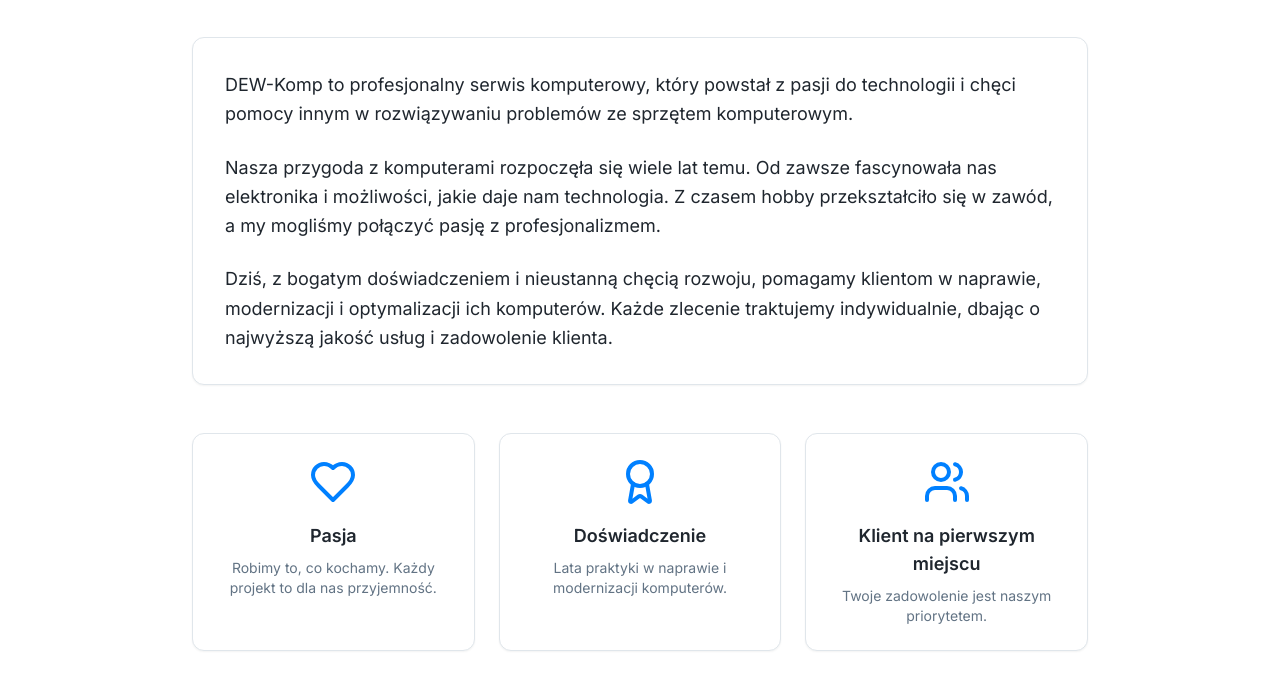
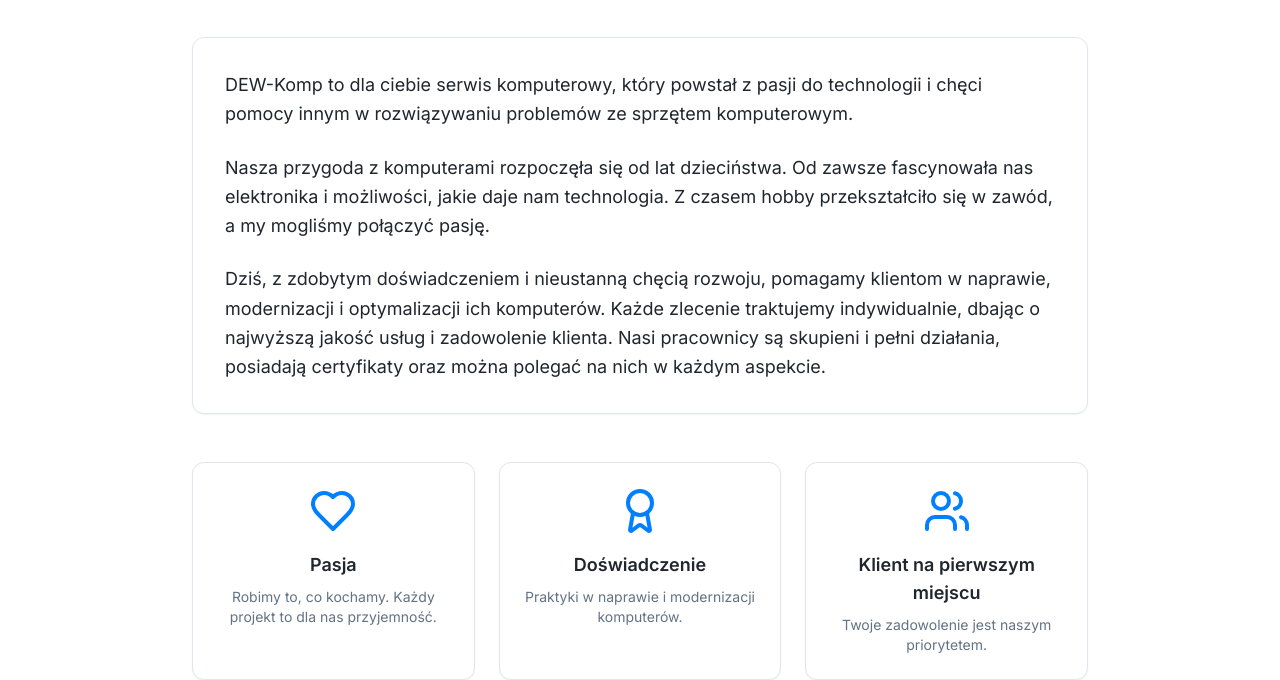
Before and after one commit to dogermyt-commits/dew-komp-fixes, a React (Vite) app: page /about in a window 1280 px wide. Shown: the part 255-935 px from the top of the page. Built offline with nearby package versions, Linux system fonts and the light colour scheme; the HTML template or start-up script is replaced by a standard one.

Commit message:
Visual edit in Lovable
Edited UI in Lovable

```diff
--- a/src/pages/About.tsx
+++ b/src/pages/About.tsx
@@ -1,9 +1,7 @@
 import { Card } from "@/components/ui/card";
 import { Heart, Award, Users } from "lucide-react";
-
 const About = () => {
-  return (
-    <div className="py-20">
+  return <div className="py-20">
       <div className="container mx-auto px-4">
         <div className="max-w-4xl mx-auto">
           <h1 className="text-5xl font-bold mb-6 text-center">O nas</h1>
@@ -12,20 +10,13 @@ const About = () => {
           </p>
 
           <Card className="p-8 mb-12 shadow-medium border-border">
-            <p className="text-lg leading-relaxed mb-6">
-              DEW-Komp to profesjonalny serwis komputerowy, który powstał z pasji do technologii
-              i chęci pomocy innym w rozwiązywaniu problemów ze sprzętem komputerowym.
-            </p>
-            <p className="text-lg leading-relaxed mb-6">
-              Nasza przygoda z komputerami rozpoczęła się wiele lat temu. Od zawsze fascynowała
-              nas elektronika i możliwości, jakie daje nam technologia. Z czasem hobby przekształciło
-              się w zawód, a my mogliśmy połączyć pasję z profesjonalizmem.
-            </p>
-            <p className="text-lg leading-relaxed">
-              Dziś, z bogatym doświadczeniem i nieustanną chęcią rozwoju, pomagamy klientom
-              w naprawie, modernizacji i optymalizacji ich komputerów. Każde zlecenie traktujemy
-              indywidualnie, dbając o najwyższą jakość usług i zadowolenie klienta.
-            </p>
+            <p className="text-lg leading-relaxed mb-6">DEW-Komp to dla ciebie serwis komputerowy, który powstał z pasji do technologii i chęci pomocy innym w rozwiązywaniu problemów ze sprzętem komputerowym.</p>
+            <p className="text-lg leading-relaxed mb-6">Nasza przygoda z komputerami rozpoczęła się od lat dzieciństwa. Od zawsze fascynowała nas elektronika i możliwości, jakie daje nam technologia. Z czasem hobby przekształciło się w zawód, a my mogliśmy połączyć pasję.</p>
+            <p className="text-lg leading-relaxed">Dziś, z zdobytym doświadczeniem i nieustanną chęcią rozwoju, pomagamy klientom w naprawie, modernizacji i optymalizacji ich komputerów. Każde zlecenie traktujemy indywidualnie, dbając o najwyższą jakość usług i zadowolenie klienta.
+
+Nasi pracownicy są skupieni i pełni działania, posiadają certyfikaty oraz można polegać na nich w każdym aspekcie.
+
+          </p>
           </Card>
 
           <div className="grid md:grid-cols-3 gap-6">
@@ -44,9 +35,7 @@ const About = () => {
                 <Award className="w-12 h-12 text-primary" />
               </div>
               <h3 className="font-semibold text-lg mb-2">Doświadczenie</h3>
-              <p className="text-muted-foreground text-sm">
-                Lata praktyki w naprawie i modernizacji komputerów.
-              </p>
+              <p className="text-muted-foreground text-sm">Praktyki w naprawie i modernizacji komputerów.</p>
             </Card>
 
             <Card className="p-6 text-center hover:shadow-large transition-shadow">
@@ -61,8 +50,6 @@ const About = () => {
           </div>
         </div>
       </div>
-    </div>
-  );
+    </div>;
 };
-
 export default About;
```
